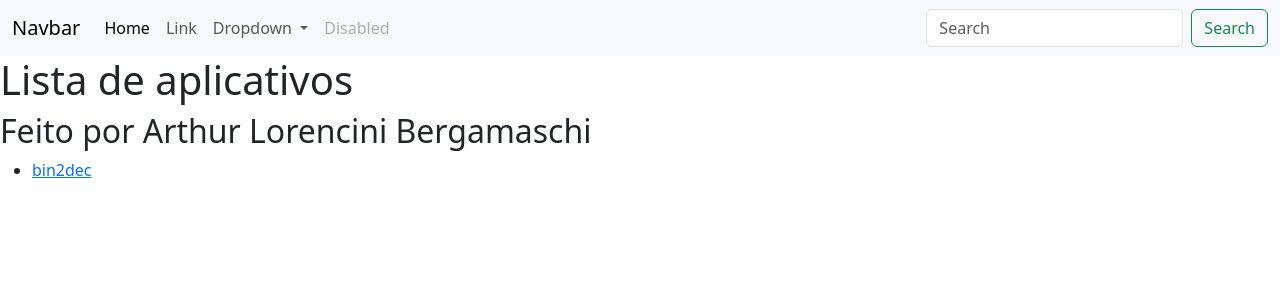
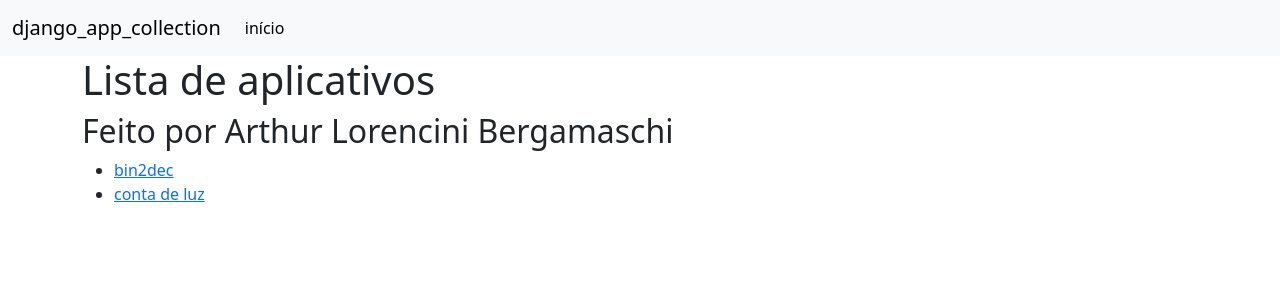
Before and after one commit to MrTuckie/django_app_collection, a Django app: page / in a window 1280 px wide. Shown: the top 300 px of the page. Run offline with Django 5.2, Linux system fonts and the light colour scheme.

Commit message:
primeira versão maluca

```diff
--- /dev/null
+++ b/electricity_bill/forms.py
@@ -0,0 +1,6 @@
+from django import forms
+
+class ElectricityBillForm(forms.Form):
+    consumo = forms.FloatField(required=False,initial=0)
+    leitura_anterior = forms.FloatField(required=False,initial=0)
+    leitura_atual = forms.FloatField(required=False,initial=0)
--- /dev/null
+++ b/electricity_bill/urls.py
@@ -0,0 +1,7 @@
+from django.urls import path
+
+from . import views
+
+urlpatterns = [
+    path("", views.index, name="electricity"),
+]
--- a/src/settings.py
+++ b/src/settings.py
@@ -20,7 +20,7 @@ BASE_DIR = Path(__file__).resolve().parent.parent
 
 # Application definition
 
-AMBIENT = 'prod'
+AMBIENT = 'dev'
 if AMBIENT == 'prod':
     load_dotenv()
     ALLOWED_HOSTS = ['django.lorencini.tech', '127.0.0.1']
--- a/src/urls.py
+++ b/src/urls.py
@@ -24,4 +24,5 @@ urlpatterns = [
     path('admin/', admin.site.urls),
     path("bin2dec/", include("bin2dec.urls"),name="bin2dec"),
     path("api/", include("api.urls"), name="api"),
+    path("electricity/", include("electricity_bill.urls"), name="electricity_bill"),
 ]
--- a/templates/home/base.html
+++ b/templates/base.html
@@ -13,7 +13,7 @@
     </head>
     <body>
         {% include "navbar.html" %}
-        <div>
+        <div class="container">
             {% block content %}
             {% endblock content %}
         </div>
--- a/templates/bin2dec/index.html
+++ b/templates/bin2dec/index.html
@@ -1,4 +1,4 @@
-{% extends "home/base.html" %}
+{% extends "base.html" %}
 {% block content %}
     <form method="post">
         {% csrf_token %}
--- a/templates/home/index.html
+++ b/templates/home/index.html
@@ -1,8 +1,9 @@
-{% extends "home/base.html" %}
+{% extends "base.html" %}
 {% block content %}
     <h1>Lista de aplicativos</h1>
     <h2>Feito por Arthur Lorencini Bergamaschi</h2>
     <ul>
         <li><a href="{% url 'bin2dec_home' %}">bin2dec</a></li>
+        <li><a href="{% url 'electricity' %}">conta de luz</a></li>
     </ul>
 {% endblock content %}
--- a/templates/navbar.html
+++ b/templates/navbar.html
@@ -1,27 +1,16 @@
 <nav class="navbar navbar-expand-lg bg-body-tertiary">
   <div class="container-fluid">
-    <a class="navbar-brand" href="#">Navbar</a>
+    <a class="navbar-brand" href="{% url 'home' %}">django_app_collection</a>
     <button class="navbar-toggler" type="button" data-bs-toggle="collapse" data-bs-target="#navbarSupportedContent" aria-controls="navbarSupportedContent" aria-expanded="false" aria-label="Toggle navigation">
       <span class="navbar-toggler-icon"></span>
     </button>
     <div class="collapse navbar-collapse" id="navbarSupportedContent">
       <ul class="navbar-nav me-auto mb-2 mb-lg-0">
         <li class="nav-item">
-          <a class="nav-link active" aria-current="page" href="#">Home</a>
+          <a class="nav-link active" aria-current="page" href="{% url 'home' %}">início</a>
         </li>
-        <li class="nav-item">
+        {% comment %} <li class="nav-item">
           <a class="nav-link" href="#">Link</a>
-        </li>
-        <li class="nav-item dropdown">
-          <a class="nav-link dropdown-toggle" href="#" role="button" data-bs-toggle="dropdown" aria-expanded="false">
-            Dropdown
-          </a>
-          <ul class="dropdown-menu">
-            <li><a class="dropdown-item" href="#">Action</a></li>
-            <li><a class="dropdown-item" href="#">Another action</a></li>
-            <li><hr class="dropdown-divider"></li>
-            <li><a class="dropdown-item" href="#">Something else here</a></li>
-          </ul>
         </li>
         <li class="nav-item">
           <a class="nav-link disabled" aria-disabled="true">Disabled</a>
@@ -30,7 +19,7 @@
       <form class="d-flex" role="search">
         <input class="form-control me-2" type="search" placeholder="Search" aria-label="Search">
         <button class="btn btn-outline-success" type="submit">Search</button>
-      </form>
+      </form> {% endcomment %}
     </div>
   </div>
 </nav>
```
Also changed, not shown: electricity_bill/views.py (+28 -1 lines), templates/electricity_bill/index.html (added, +20 -0 lines).
